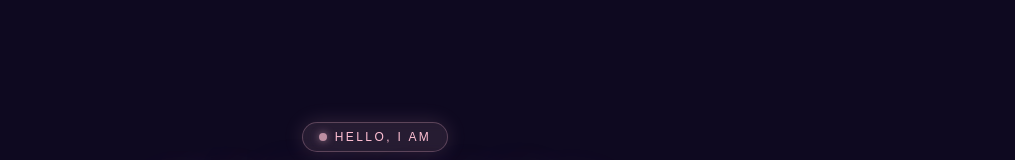
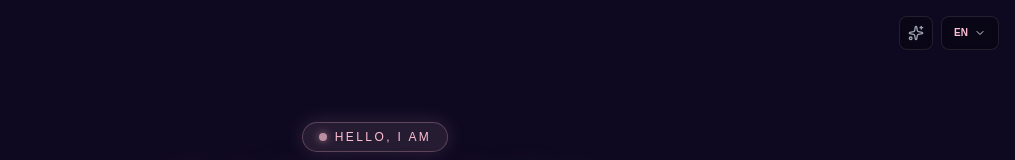
Before and after one commit to AtsushiHarimoto/portfolio, a Next.js app: page / in a window 1280 px wide. Shown: the top 160 px of the page, without its empty margins (265-1280 px from the left). Built offline with nearby package versions, Linux system fonts and the light colour scheme; a web font is replaced by a local one.

Commit message:
fix(home): 首頁新增浮動語言切換器 HomeControls，修復 Header 隱藏導致語言切換消失的問題

```diff
--- a/app/client-layout.tsx
+++ b/app/client-layout.tsx
@@ -6,6 +6,7 @@ import { VfxProvider } from '@/lib/vfx-context';
 import Header from '@/components/Header';
 import Footer from '@/components/Footer';
 import SakuraBackground from '@/components/SakuraBackground';
+import HomeControls from '@/components/HomeControls';
 import dynamic from 'next/dynamic';
 
 const FloatingMiniNav = dynamic(() => import('@/components/webgl/FloatingMiniNav'), { ssr: false });
@@ -24,6 +25,8 @@ export default function ClientLayout({ children }: { children: React.ReactNode }
         </div>
         <SakuraBackground />
         {!isHome && <FloatingMiniNav />}
+        {/* Home: show floating controls (lang switcher + VFX toggle) instead of full Header */}
+        {isHome && <HomeControls />}
         {!isHome && <Header />}
         <main className={`relative z-10 ${isHome ? '' : 'pt-16'}`}>{children}</main>
         <Footer />
--- /dev/null
+++ b/components/HomeControls.tsx
@@ -0,0 +1,106 @@
+'use client';
+
+import { useState, useRef, useEffect } from 'react';
+import { motion, AnimatePresence } from 'framer-motion';
+import { Sparkles, ChevronDown } from 'lucide-react';
+import { useLocale } from '@/lib/locale-context';
+import { useVfx } from '@/lib/vfx-context';
+import { locales } from '@/lib/i18n';
+
+/**
+ * 用途：首頁專用的浮動控制列（語言切換 + VFX Toggle）
+ * 固定在右上角，讓首頁在沒有 Header 的情況下也能切換語言
+ */
+export default function HomeControls() {
+  const { locale, setLocale } = useLocale();
+  const { isVfxEnabled, toggleVfx } = useVfx();
+  const [langOpen, setLangOpen] = useState(false);
+  const ref = useRef<HTMLDivElement>(null);
+
+  const currentLocale = locales.find((l) => l.code === locale);
+
+  useEffect(() => {
+    function handleClickOutside(event: MouseEvent) {
+      if (ref.current && !ref.current.contains(event.target as Node)) {
+        setLangOpen(false);
+      }
+    }
+    document.addEventListener('mousedown', handleClickOutside);
+    return () => document.removeEventListener('mousedown', handleClickOutside);
+  }, []);
+
+  return (
+    <div
+      ref={ref}
+      className="fixed top-4 right-4 z-header flex items-center gap-2"
+      aria-label="Site controls"
+    >
+      {/* VFX Toggle */}
+      <button
+        onClick={toggleVfx}
+        className={`flex items-center justify-center p-2 rounded-lg border transition-all duration-300 backdrop-blur-sm ${
+          isVfxEnabled
+            ? 'bg-moyin-pink/20 border-moyin-pink/40 text-moyin-pink'
+            : 'bg-black/30 border-white/10 text-gray-400 hover:text-gray-200 hover:border-white/20'
+        }`}
+        title={isVfxEnabled ? 'Disable Visual Effects' : 'Enable Visual Effects'}
+        aria-label="Toggle visual effects"
+      >
+        <Sparkles
+          className={`w-4 h-4 transition-transform duration-500 ${isVfxEnabled ? 'rotate-12 scale-110' : ''}`}
+          strokeWidth={2}
+        />
+      </button>
+
+      {/* Language Switcher */}
+      <div className="relative">
+        <button
+          onClick={() => setLangOpen(!langOpen)}
+          className="flex items-center gap-1.5 px-3 py-2 text-xs font-medium text-gray-300
+                     border border-white/10 rounded-lg bg-black/30 backdrop-blur-sm
+                     hover:text-white hover:border-white/25 transition-all duration-200"
+          aria-label="Switch language"
+          aria-expanded={langOpen}
+        >
+          <span className="text-[10px] font-bold text-moyin-pink">
+            {currentLocale?.flag}
+          </span>
+          <ChevronDown
+            className={`w-3 h-3 transition-transform duration-200 ${langOpen ? 'rotate-180' : ''}`}
+            strokeWidth={2}
+          />
+        </button>
+
+        <AnimatePresence>
+          {langOpen && (
+            <motion.div
+              initial={{ opacity: 0, y: -8, scale: 0.95 }}
+              animate={{ opacity: 1, y: 0, scale: 1 }}
+              exit={{ opacity: 0, y: -8, scale: 0.95 }}
+              transition={{ duration: 0.15 }}
+              className="absolute right-0 mt-2 w-36 glass-card border border-white/10 rounded-xl overflow-hidden shadow-xl"
+            >
+              {locales.map((l) => (
+                <button
+                  key={l.code}
+                  onClick={() => {
+                    setLocale(l.code);
+                    setLangOpen(false);
+                  }}
+                  className={`w-full flex items-center gap-2.5 px-4 py-2.5 text-sm transition-colors ${
+                    locale === l.code
+                      ? 'text-moyin-pink-light bg-moyin-pink/10'
+                      : 'text-gray-400 hover:text-gray-200 hover:bg-white/5'
+                  }`}
+                >
+                  <span className="text-[10px] font-bold">{l.flag}</span>
+                  <span>{l.label}</span>
+                </button>
+              ))}
+            </motion.div>
+          )}
+        </AnimatePresence>
+      </div>
+    </div>
+  );
+}
```
